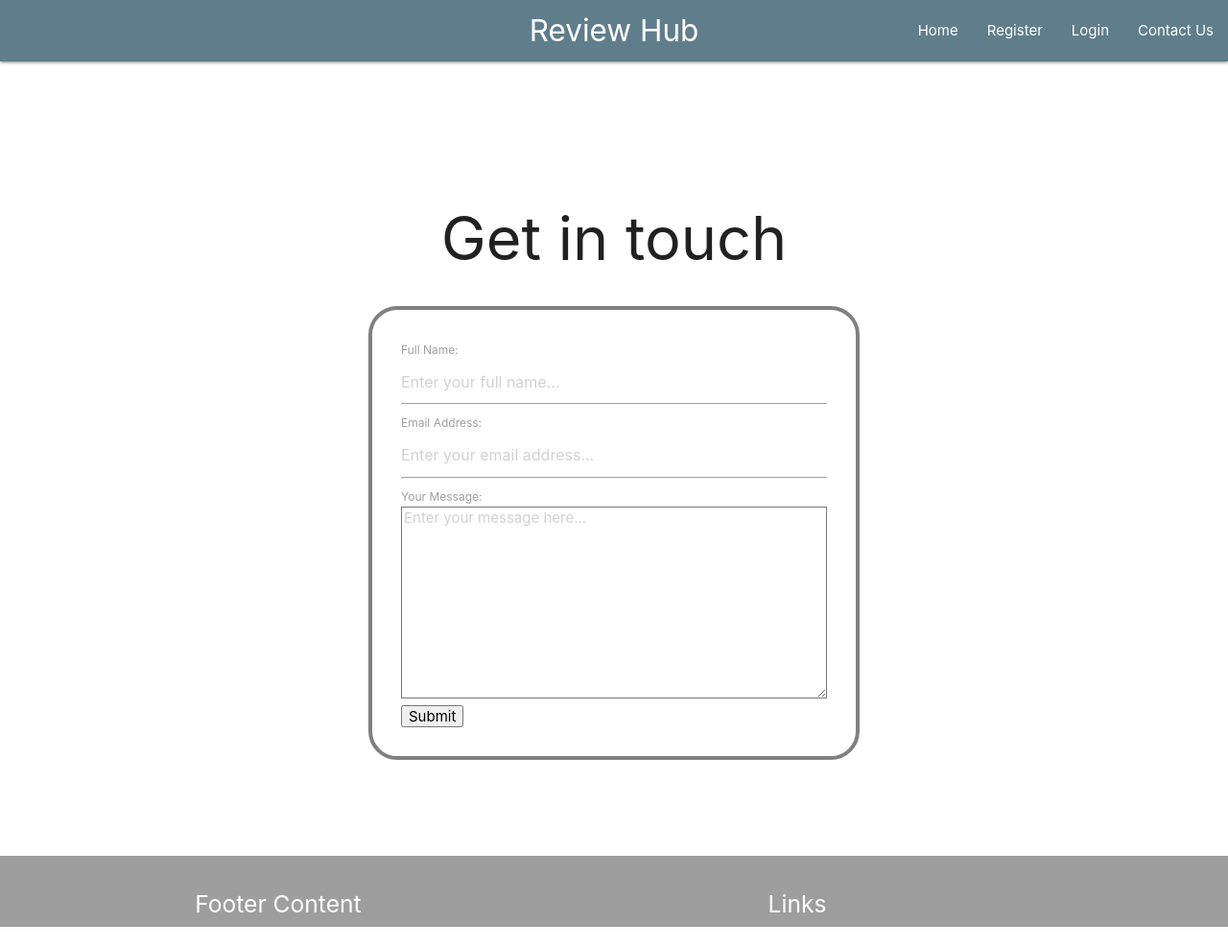
After one commit to BegumDev/ReviewHubMS3, a Flask app: page /contact_us in a window 1280 px wide. The commit adds this page. Shown: the whole page at 96% size. Run offline with Flask 2, Linux system fonts and the light colour scheme; some libraries are stand-ins or nearby versions.

Commit message:
Add email.js and email function for users to get in touch with us. Emails send fine but come back to test if emails dont send.

```diff
--- a/reviewhub/routes.py
+++ b/reviewhub/routes.py
@@ -162,6 +162,11 @@ def logout():
     return redirect(url_for('login'))
 
 
+# Send email
+@app.route('/contact_us')
+def contact_us():
+    return render_template("contact.html")
+
 # Error handling - page not found
 @app.errorhandler(404)
 def page_not_found(e):
--- a/reviewhub/static/css/style.css
+++ b/reviewhub/static/css/style.css
@@ -58,6 +58,10 @@ h1 {
     font-size: 40px;
 }
 
+.text-area{
+    height: 200px;
+}
+
 /* ________________________________________________________________________________ */
 
 .forms {
--- /dev/null
+++ b/reviewhub/static/js/email.js
@@ -0,0 +1,34 @@
+let contactForm = document.querySelector('.email-form');
+let emailMsg = document.querySelector('.email-msg')
+let clearForm = document.querySelector('.email-form')
+
+
+function emailSent() {
+    emailMsg.innerHTML = "Thanks! We will be in touch shortly."
+}
+
+function emailNotSent() {
+    emailMsg.innerHTML = "Sorry! That didn't quite work. Please try again."
+}
+
+
+function sendMail(contactForm) {
+    emailjs.send('gmail', 'Test email', {
+        'from_name':contactForm.name.value,
+        'from_email':contactForm.email.value,
+        'project_request':contactForm.message.value,
+    })
+    .then(
+        function(response) {
+            console.log('Success', response);
+            console.log("email sent");
+            emailSent();
+            clearForm.reset();
+        },
+        function (error){
+            console.log("email has not sent")
+            emailNotSent();
+        }
+    );
+    return false;
+}
--- a/reviewhub/templates/base.html
+++ b/reviewhub/templates/base.html
@@ -14,6 +14,13 @@
     <!-- My own stylesheet -->
     <link rel="stylesheet" href="{{ url_for('static', filename='css/style.css') }}" type="text/css">
     <title>Review Hub</title>
+    <script type="text/javascript" src="https://cdn.jsdelivr.net/npm/@emailjs/browser@3/dist/email.min.js">
+    </script>
+    <script type="text/javascript">
+        (function () {
+            emailjs.init("GMsyG-ZcfBVb7hIMf");
+        })();
+    </script>
 </head>
 
 <body>
@@ -36,6 +43,7 @@
                 <li><a href="{{ url_for('register_user') }}">Register</a></li>
                 <li><a href="{{ url_for('login') }}">Login</a></li>
                 {% endif %}
+                <li><a href="{{ url_for('contact_us') }}">Contact Us</a></li>
             </ul>
         </div>
         <!-- Mobile menu -->
@@ -52,6 +60,7 @@
             <li><a href="{{ url_for('register_user') }}">Register</a></li>
             <li><a href="{{ url_for('login') }}">Login</a></li>
             {% endif %}
+            <li><a href="{{ url_for('contact_us') }}">Contact Us</a></li>
         </ul>
     </nav>
 
@@ -98,6 +107,8 @@
         integrity="sha256-9/aliU8dGd2tb6OSsuzixeV4y/faTqgFtohetphbbj0=" crossorigin="anonymous"></script>
     <script src="https://cdnjs.cloudflare.com/ajax/libs/materialize/1.0.0/js/materialize.min.js"></script>
     <script src="{{ url_for('static', filename='js/script.js') }}"></script>
+    <script src="{{ url_for('static', filename='js/email.js') }}"></script>
+    <!-- <script src="assets/js/email.js"></script> -->
 </body>
 
 </html>
--- /dev/null
+++ b/reviewhub/templates/contact.html
@@ -0,0 +1,27 @@
+{% extends "base.html" %}
+{% block content %}
+
+<h1 class="center-align">Get in touch</h1>
+
+<h2 class="email-msg center-align"></h2>
+
+<div class="row forms">
+    <form class="email-form" onsubmit="return sendMail(this)">
+        <div class="col-12">
+            <label for="name">Full Name:</label>
+            <br>
+            <input type="text" class="name" id="name" name="name" placeholder="Enter your full name..." required>
+            <br>
+            <label for="email">Email Address:</label>
+            <br>
+            <input type="email" class="email" id="email" name="email" placeholder="Enter your email address..." required>
+            <label for="message">Your Message:</label>
+            <br>
+            <textarea rows="8" cols="55" id="message" name="message" class="text-area" placeholder="Enter your message here..." required></textarea>
+            <br>
+            <input type="submit" id="submit-email">
+        </div>
+    </form>
+</div>
+
+{% endblock %}
```
